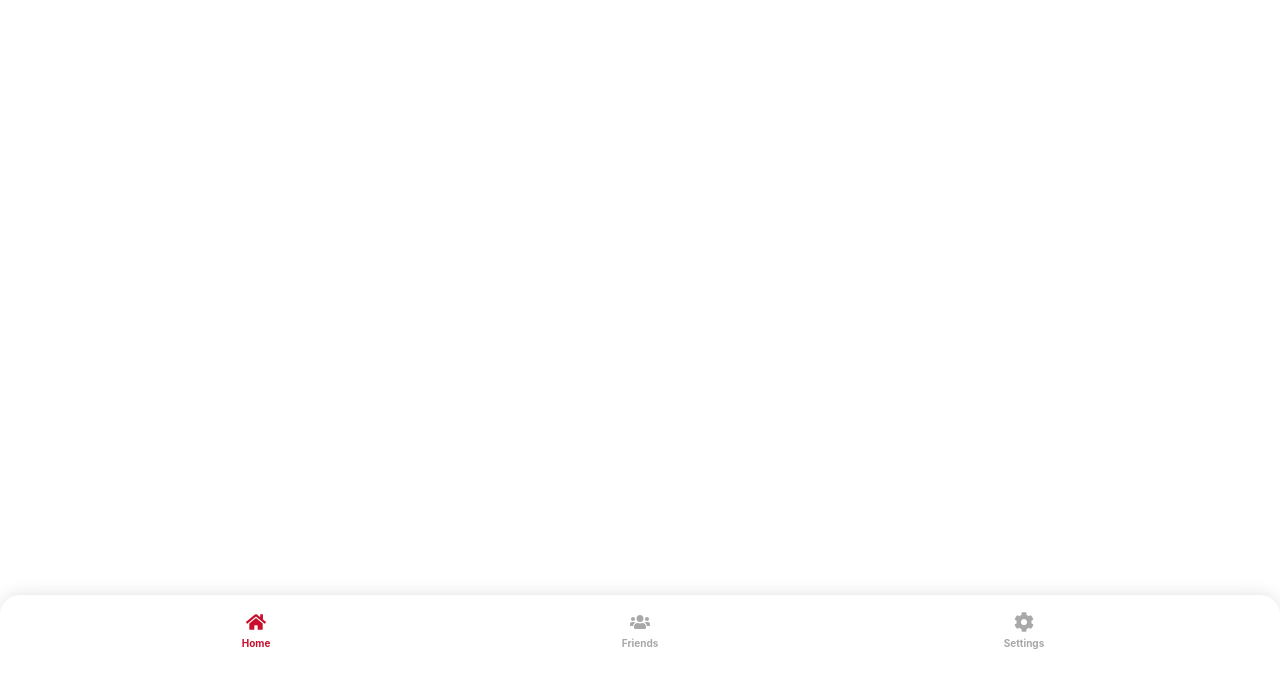
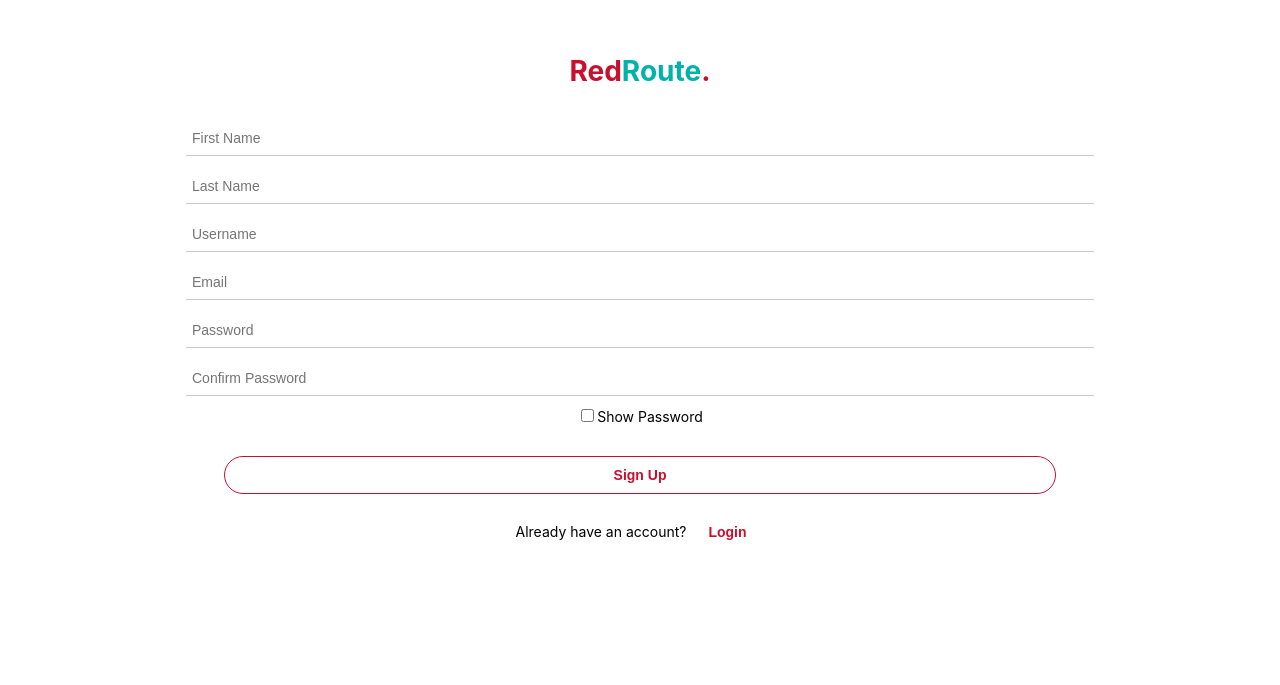
Before and after one commit to bryanrohan3/liverpool-tracker, a React (Create React App) app: page /signup in a window 1280 px wide. Shown: the part 105-790 px from the top of the page. Built offline with nearby package versions, Linux system fonts and the light colour scheme.

Commit message:
add signup page and make improvements to LoginPage

```diff
--- a/src/App.js
+++ b/src/App.js
@@ -4,6 +4,7 @@ import Home from "./pages/Home";
 import Groups from "./pages/Groups";
 import Settings from "./pages/Settings";
 import Login from "./pages/Login";
+import Signup from "./pages/SignUp";
 import Navbar from "./components/Navbar";
 import GameDetails from "./pages/GameDetails";
 import "./App.css";
@@ -16,7 +17,7 @@ function App() {
 
   useEffect(() => {
     // Show or hide the Navbar based on the route
-    if (location.pathname === "/") {
+    if (location.pathname === "/" || location.pathname === "/signup") {
       setShowNavbar(false);
     } else {
       setShowNavbar(true);
@@ -28,6 +29,7 @@ function App() {
       {showNavbar && <Navbar />}
       <Routes>
         <Route path="/" element={<Login />} />
+        <Route path="/signup" element={<Signup />} />
         <Route
           path="/home"
           element={isLoggedIn ? <Home /> : <Navigate to="/" />}
--- a/src/pages/Login.js
+++ b/src/pages/Login.js
@@ -1,8 +1,8 @@
-// Login.js
 import React, { useState, useEffect } from "react";
 import { useNavigate } from "react-router-dom";
 import { endpoints } from "../helper/axiosHelper"; // Import login endpoint
 import "../utils/buttons.scss";
+import "../utils/fonts.scss";
 
 function Login() {
   const navigate = useNavigate();
@@ -24,12 +24,16 @@ function Login() {
   const handleLogin = async () => {
     try {
       const data = await endpoints.login(username, password);
-      localStorage.setItem("userToken", data.token); // Save token in localStorage
+      localStorage.setItem("userToken", data.token);
       setError(null);
-      navigate("/home"); // Navigate to home on success
+      navigate("/home");
     } catch (err) {
       setError("Incorrect username or password.");
     }
+  };
+
+  const handleSignupRedirect = () => {
+    navigate("/signup"); // Redirect to the signup page
   };
 
   return (
@@ -53,10 +57,19 @@ function Login() {
         value={password}
         onChange={(e) => setPassword(e.target.value)}
       />
-      {error && <p className="error-message fs-12">{error}</p>}{" "}
-      <button className="mt-30 button button--primary" onClick={handleLogin}>
+      {error && <p className="error-message fs-12">{error}</p>}
+      <button
+        className="mt-30 button button--primary fw-400"
+        onClick={handleLogin}
+      >
         Login
       </button>
+      <p className="mt-20 fs-14">
+        Don't have an account?{" "}
+        <button className="button button--link" onClick={handleSignupRedirect}>
+          Sign Up
+        </button>
+      </p>
     </div>
   );
 }
--- /dev/null
+++ b/src/pages/SignUp.js
@@ -0,0 +1,154 @@
+import React, { useState, useEffect } from "react";
+import { useNavigate } from "react-router-dom";
+import { endpoints } from "../helper/axiosHelper"; // Import signup endpoint
+import "../utils/buttons.scss";
+import "../utils/fonts.scss";
+
+function Signup() {
+  const navigate = useNavigate();
+  const [formData, setFormData] = useState({
+    firstName: "",
+    lastName: "",
+    username: "",
+    email: "",
+    password: "",
+    confirmPassword: "",
+  });
+  const [error, setError] = useState(null);
+  const [isFormValid, setIsFormValid] = useState(false);
+  const [showPassword, setShowPassword] = useState(false);
+
+  useEffect(() => {
+    if (window.innerWidth <= 768) {
+      document.body.style.overflow = "hidden";
+      document.body.style.touchAction = "none";
+    }
+    return () => {
+      document.body.style.overflow = "";
+      document.body.style.touchAction = "";
+    };
+  }, []);
+
+  useEffect(() => {
+    const { firstName, lastName, username, email, password, confirmPassword } =
+      formData;
+    const allFieldsFilled =
+      firstName && lastName && username && email && password && confirmPassword;
+    const passwordsMatch = password === confirmPassword;
+    setIsFormValid(allFieldsFilled && passwordsMatch);
+  }, [formData]);
+
+  const handleInputChange = (e) => {
+    const { name, value } = e.target;
+    setFormData({
+      ...formData,
+      [name]: value,
+    });
+  };
+
+  const handleSignup = async () => {
+    if (!isFormValid) {
+      setError("Please fill in all fields correctly.");
+      return;
+    }
+    try {
+      const { firstName, lastName, username, email, password } = formData;
+      await endpoints.signup({
+        firstName,
+        lastName,
+        username,
+        email,
+        password,
+      });
+      setError(null);
+      navigate("/login");
+    } catch (err) {
+      setError("Error signing up. Please try again.");
+    }
+  };
+
+  return (
+    <div className="centre-screen">
+      <p className="mb-30 bold fs-22">
+        <span className="red">Red</span>
+        <span className="route">Route</span>
+        <span className="full-stop">.</span>
+      </p>
+      <input
+        className="fs-14 login-input"
+        type="text"
+        placeholder="First Name"
+        name="firstName"
+        value={formData.firstName}
+        onChange={handleInputChange}
+      />
+      <input
+        className="fs-14 mt-10 login-input"
+        type="text"
+        placeholder="Last Name"
+        name="lastName"
+        value={formData.lastName}
+        onChange={handleInputChange}
+      />
+      <input
+        className="fs-14 mt-10 login-input"
+        type="text"
+        placeholder="Username"
+        name="username"
+        value={formData.username}
+        onChange={handleInputChange}
+      />
+      <input
+        className="fs-14 mt-10 login-input"
+        type="email"
+        placeholder="Email"
+        name="email"
+        value={formData.email}
+        onChange={handleInputChange}
+      />
+      <input
+        className="fs-14 mt-10 login-input"
+        type={showPassword ? "text" : "password"}
+        placeholder="Password"
+        name="password"
+        value={formData.password}
+        onChange={handleInputChange}
+      />
+      <input
+        className="fs-14 mt-10 login-input"
+        type={showPassword ? "text" : "password"}
+        placeholder="Confirm Password"
+        name="confirmPassword"
+        value={formData.confirmPassword}
+        onChange={handleInputChange}
+      />
+      <div className="mt-10">
+        <input
+          type="checkbox"
+          id="showPassword"
+          checked={showPassword}
+          onChange={() => setShowPassword(!showPassword)}
+        />
+        <label htmlFor="showPassword" className="fs-14">
+          Show Password
+        </label>
+      </div>
+      {error && <p className="error-message fs-12">{error}</p>}
+      <button
+        className="mt-30 button button--primary fw-400"
+        onClick={handleSignup}
+        disabled={!isFormValid}
+      >
+        Sign Up
+      </button>
+      <p className="mt-20 fs-14">
+        Already have an account?{" "}
+        <button className="button button--link" onClick={() => navigate("/")}>
+          Login
+        </button>
+      </p>
+    </div>
+  );
+}
+
+export default Signup;
--- a/src/utils/AddFlights.scss
+++ b/src/utils/AddFlights.scss
@@ -1,8 +1,8 @@
-@import "buttons.scss";
-@import "flex.scss";
-@import "fonts.scss";
-@import "tabs.scss";
-@import "margins.scss";
+// @import "buttons.scss";
+// @import "flex.scss";
+// @import "fonts.scss";
+// @import "tabs.scss";
+// @import "margins.scss";
 
 .add-flights__header {
   margin-bottom: 20px;
@@ -95,7 +95,7 @@
 }
 
 .airline-item.selected {
-  border: 2px solid var(--selected-airline-color); /* Dynamically set the border color */
+  border: 1.5px solid var(--selected-airline-color); /* Dynamically set the border color */
 }
 
 .airline-item img {
--- a/src/utils/Home.scss
+++ b/src/utils/Home.scss
@@ -98,5 +98,19 @@
 .loading {
   text-align: center;
   font-size: 10px;
-  color: #007aff;
+  color: #c8102e;
 }
+
+.button--link {
+  background: none;
+  border: none;
+  color: #c8102e;
+  cursor: pointer;
+  text-decoration: none;
+  padding: 0;
+  font-size: inherit;
+}
+
+.button--link:hover {
+  color: #c8102e;
+}
--- a/src/utils/buttons.scss
+++ b/src/utils/buttons.scss
@@ -11,8 +11,10 @@
 
 /* Primary button style */
 .button--primary {
-  background-color: #c8102e; /* Primary color */
-  color: white;
+  background-color: transparent;
+  border: 1px solid #c8102e;
+  width: 65%;
+  color: #c8102e;
 }
 
 /* Secondary button style */
--- a/src/utils/fonts.scss
+++ b/src/utils/fonts.scss
@@ -61,7 +61,7 @@
 
 /* Example of error styling */
 .error-message {
-  color: red; /* Set the error text color to red */
+  color: #c8102e; /* Set the error text color to red */
   font-size: 12px; /* Define the font size for error messages */
   font-weight: bold;
   margin-top: 10px;
@@ -71,3 +71,7 @@
 .fs-12 {
   font-size: 12px; /* Apply font size 12px */
 }
+
+.fw-400 {
+  font-weight: 800;
+}
--- a/src/utils/margins.scss
+++ b/src/utils/margins.scss
@@ -22,6 +22,10 @@
   margin-bottom: 30px;
 }
 
+.mb-0 {
+  margin-bottom: 0px;
+}
+
 .mb-10 {
   margin-bottom: 10px;
 }
```
Also changed, not shown: src/assets/anfield.jpg (added), src/assets/background.jpeg (added).
